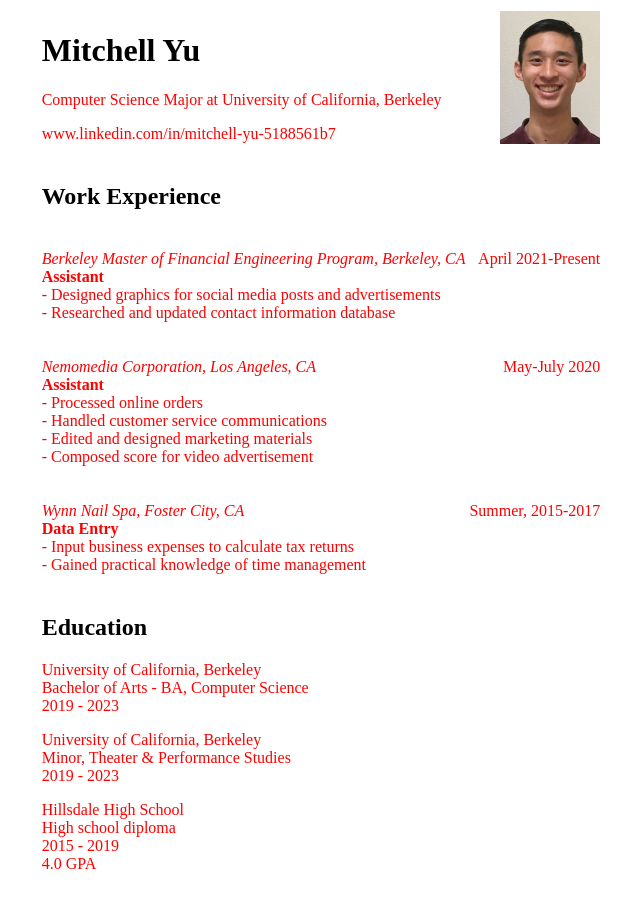
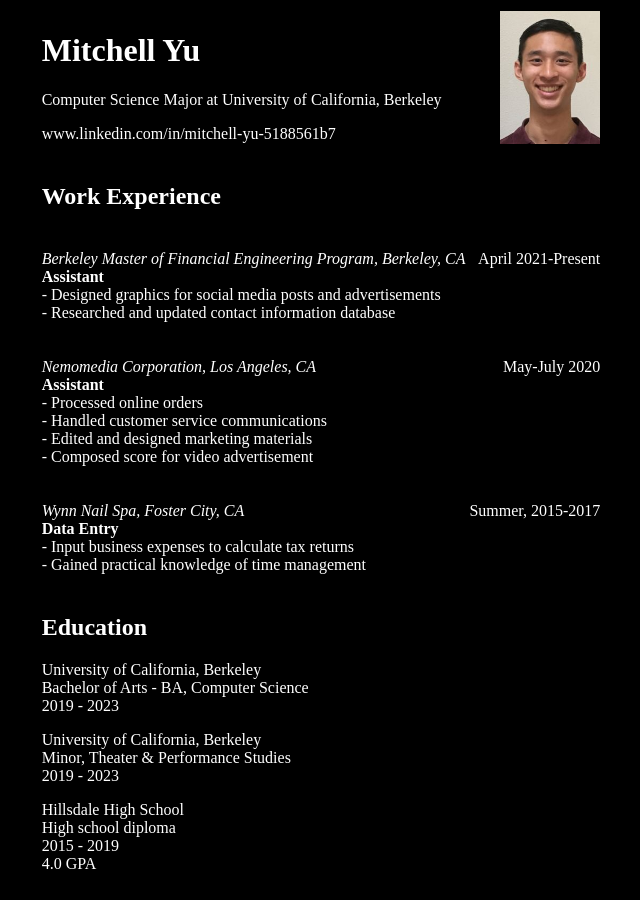
Before and after one commit to Mitchell-Yu/Mitchell-Yu.github.io, a plain HTML site: page index.html in a window 1280 px wide. Shown: the whole page, without its empty margins (319-959 px from the left). Drawn offline with Linux system fonts and the light colour scheme.

Commit message:
Update styles.css

```diff
--- a/styles.css
+++ b/styles.css
@@ -1,4 +1,9 @@
-p { color: red; }
+p { color: white; }
+h1 { color: white; }
+h2 { color: white; }
 td {
   vertical-align: top;
 }
+body {
+  background-color: black;
+}
```
